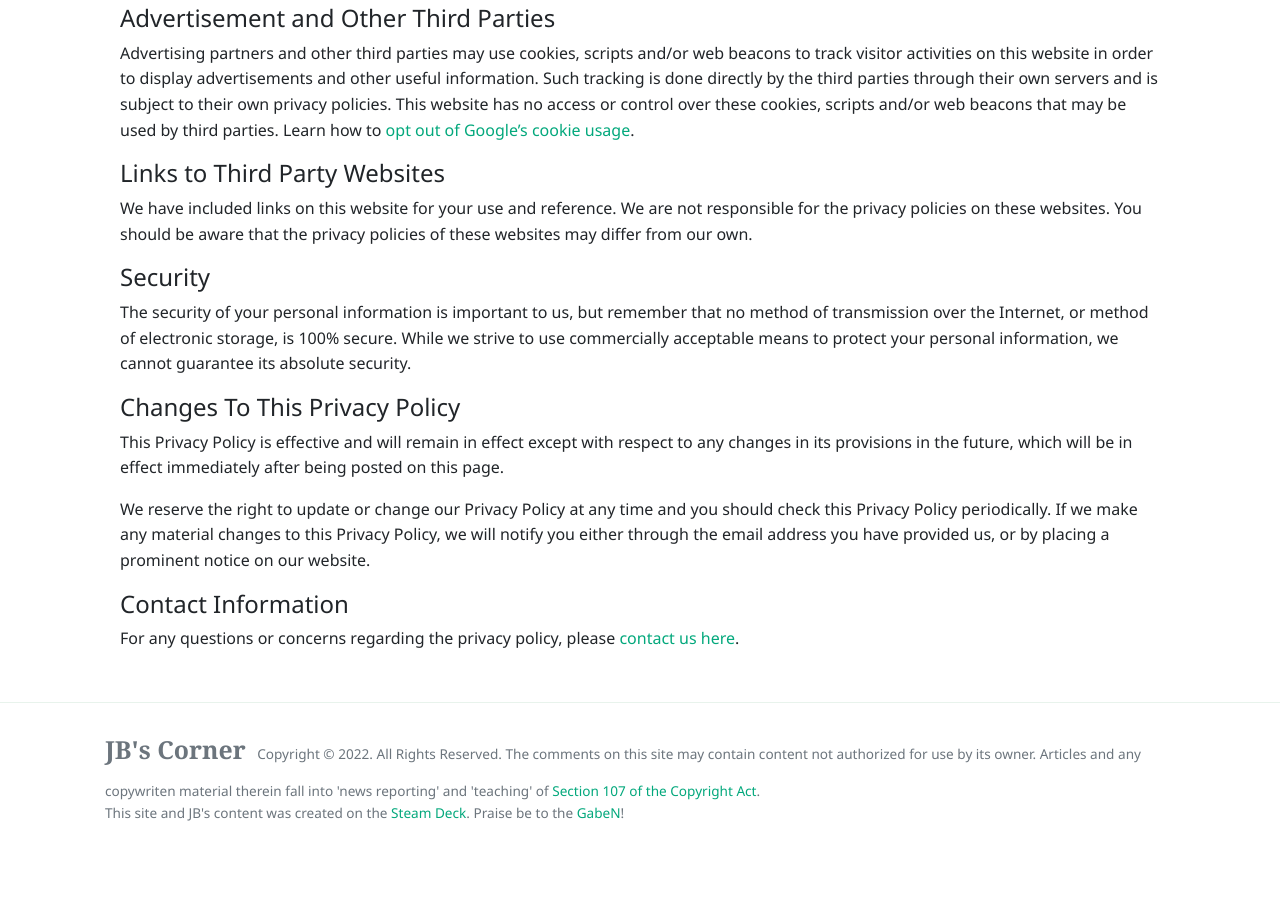
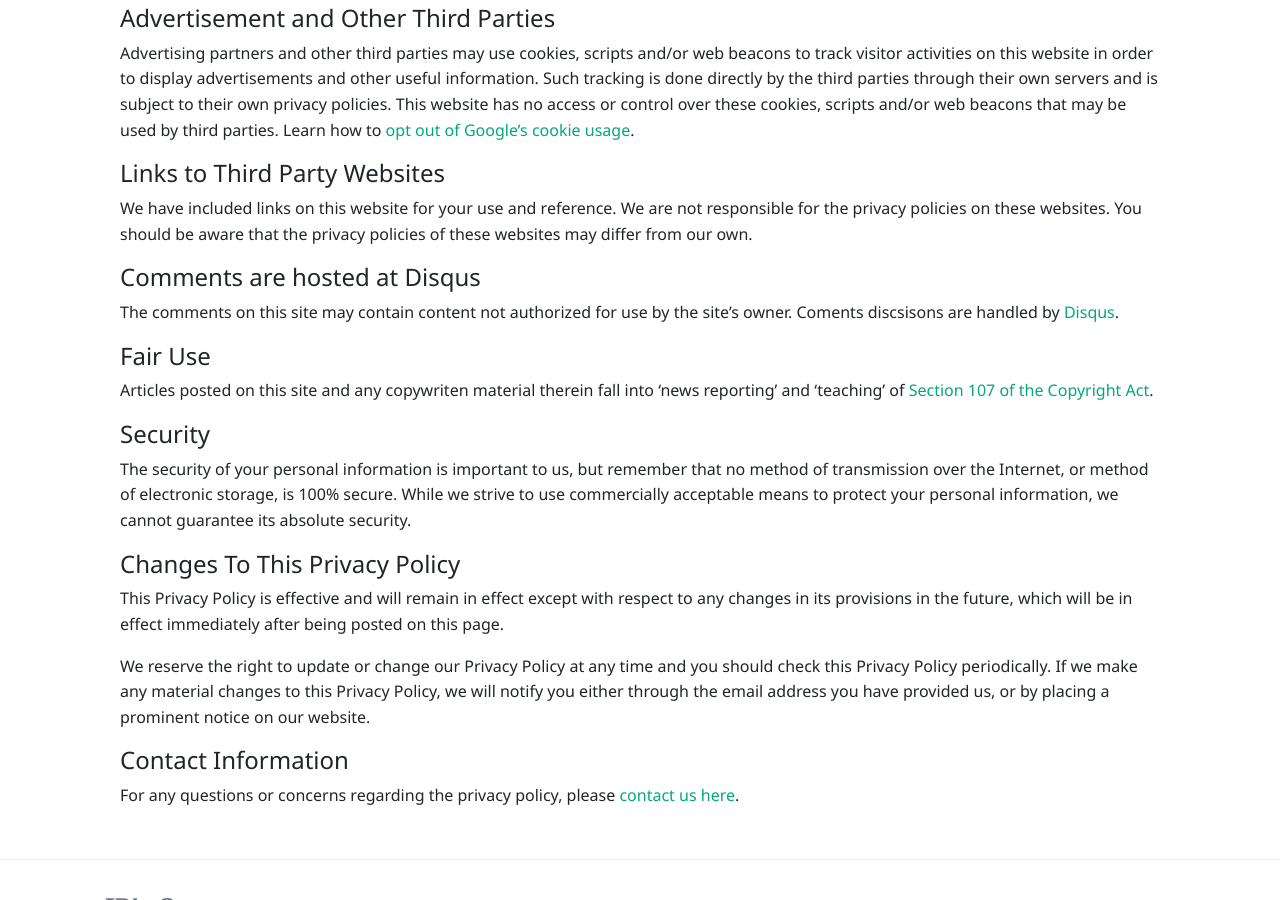
Before and after one commit to JohnnyBlocks/JBs-Lab-Production, a Jekyll site: the page built from _pages/privacy-policy.md, in a window 1280 px wide and 900 px high, scrolled down 483 px. Built offline with Jekyll 4.4.1, drawn with Linux system fonts in a browser that asks for light colours; nearby versions of some CDN libraries; before the commit the page ends 1339 px from its top, so only the background shows below that.

Commit message:
github yaml

```diff
--- a/_pages/privacy-policy.md
+++ b/_pages/privacy-policy.md
@@ -5,31 +5,33 @@ permalink: "/privacy-policy.html"
 
 "{{site.name}}" takes your privacy seriously. To better protect your privacy we provide this privacy policy notice explaining the way your personal information is collected and used.
 
-
 #### Collection of Routine Information
 
 This website track basic information about their visitors. This information includes, but is not limited to, IP addresses, browser details, timestamps and referring pages. None of this information can personally identify specific visitor to this website. The information is tracked for routine administration and maintenance purposes.
-
 
 #### Cookies
 
 Where necessary, this website uses cookies to store information about a visitor’s preferences and history in order to better serve the visitor and/or present the visitor with customized content.
 
-
 #### Advertisement and Other Third Parties
 
 Advertising partners and other third parties may use cookies, scripts and/or web beacons to track visitor activities on this website in order to display advertisements and other useful information. Such tracking is done directly by the third parties through their own servers and is subject to their own privacy policies. This website has no access or control over these cookies, scripts and/or web beacons that may be used by third parties. Learn how to [opt out of Google’s cookie usage](http://www.google.com/privacy_ads.html).
-
 
 #### Links to Third Party Websites
 
 We have included links on this website for your use and reference. We are not responsible for the privacy policies on these websites. You should be aware that the privacy policies of these websites may differ from our own.
 
+#### Comments are hosted at Disqus
+
+The comments on this site may contain content not authorized for use by the site's owner.  Coments discsisons are handled by [Disqus](https://help.disqus.com/).
+
+#### Fair Use
+
+Articles posted on this site and any copywriten material therein fall into 'news reporting' and 'teaching' of [Section 107 of the Copyright Act](https://www.copyright.gov/fair-use/).
 
 #### Security
 
 The security of your personal information is important to us, but remember that no method of transmission over the Internet, or method of electronic storage, is 100% secure. While we strive to use commercially acceptable means to protect your personal information, we cannot guarantee its absolute security.
-
 
 #### Changes To This Privacy Policy
 
@@ -37,7 +39,6 @@ This Privacy Policy is effective and will remain in effect except with respect t
 
 We reserve the right to update or change our Privacy Policy at any time and you should check this Privacy Policy periodically. If we make any material changes to this Privacy Policy, we will notify you either through the email address you have provided us, or by placing a prominent notice on our website.
 
-
 #### Contact Information
 
 For any questions or concerns regarding the privacy policy, please [contact us here]({{site.baseurl}}/contact.html).
```
